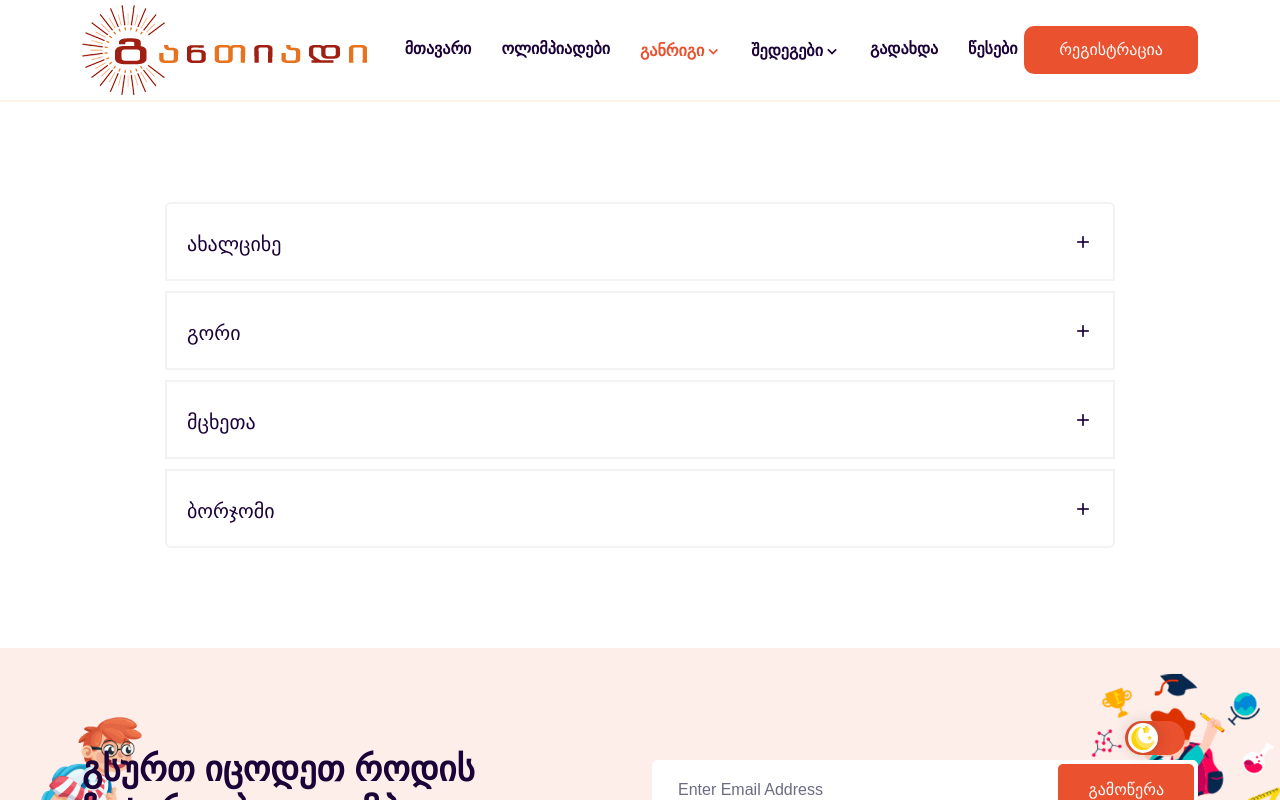
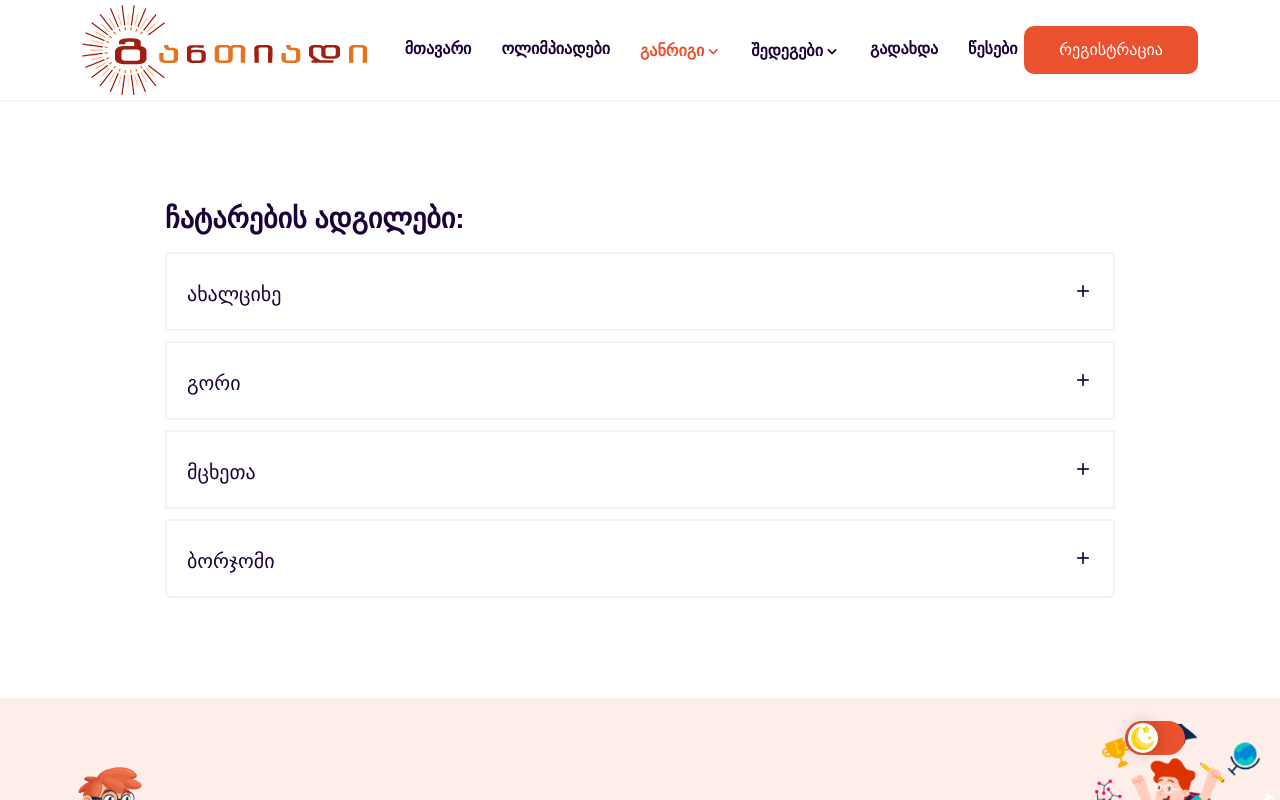
Before and after one commit to knebadze/gantiadi, a Vue app: page /place in a window 1280 px wide. Shown: the top 800 px of the page. Built offline with nearby package versions, Linux system fonts and the light colour scheme.

Commit message:
add place

```diff
--- a/src/components/home/MainBanner.vue
+++ b/src/components/home/MainBanner.vue
@@ -7,9 +7,9 @@
                         <div class="row align-items-center">
                             <div class="col-lg-6">
                                 <div class="main-banner-content">
-                                    <span>მიიღე მონაწილეობა, ისწავლე და განვითარდი</span>
-                                    <h1>შესაბამის ტექსტი ოლიმპიადაზე</h1>
-                                    <p>Lorem ipsum dolor sit amet, consectetur adipiscing elit, sed do eiusmod tempor incididunt ut labore et dolore magna aliqua. Quis ipsum suspendisse ultrices gravida. Risus commodo viverra maecenas accumsan lacus vel facilisis.</p>
+                                    <span>ვართ ერთად, ვაღწევთ წარმატებას!</span>
+                                    <h1>ოლიმპიადა განთიადი</h1>
+                                    <!-- <p>Lorem ipsum dolor sit amet, consectetur adipiscing elit, sed do eiusmod tempor incididunt ut labore et dolore magna aliqua. Quis ipsum suspendisse ultrices gravida. Risus commodo viverra maecenas accumsan lacus vel facilisis.</p> -->
 
                                     <div class="banner-btn">
                                         <router-link to="/events" class="default-btn">
--- a/src/components/home/WhoWeAre.vue
+++ b/src/components/home/WhoWeAre.vue
@@ -1,4 +1,10 @@
 <script setup>
+import { ref } from 'vue';
+    const type = ref([
+        'გუნდური',
+        'ინდივიდუალური',
+        'პირველკლასელთა'
+    ])
 </script>
 <template>
     <section class="who-we-are ptb-100">
@@ -8,15 +14,18 @@
                     <div class="who-we-are-content">
                         <span>ვინ ვართ ჩვენ</span>
                         <h3>ოლიმპიადა განთიადი</h3>
-                        <p>Lorem ipsum dolor sit amet, consectetur adipiscing elit, sed do eiusmod tempor incididunt ut labore et dolore magna aliqua. Quis ipsum suspendisse ultrices gravida. Risus commodo viverra maecenas accumsan lacus vel facilisis.</p>
-                        <p>Lorem ipsum dolor sit amet, consectetur adipiscing elit, sed do eiusmod tempor incididunt ut labore et dolore magna aliqua.</p>
+                        <p>სასკოლო ოლიმპიადა <q>განთიადი</q> არის ორგანიზაცია, რომელიც ხელს უწყობს განათლების განვითარებას, წახალისებას.
+                            ჩვენთან თითოეული გამარჯვებული მონაწილე ჯილდოვდება შესაბამისი პრიზით და სერტიფიკატით.
+                            ოლიმპიადის ტესტებზე მუშაობენ კომპეტენტური მასწავლებლები და ფსიქოლოგები, რათა დავალებები ზუსტად შეესაბამებოდეს ბავშვების ცოდნის დონეს.
+                             <q>განთიადი</q> მოსწავლეებს სთავაზობს რამდენიმე სახის ოლიმპიადას:</p>
+                        <!-- <p>Lorem ipsum dolor sit amet, consectetur adipiscing elit, sed do eiusmod tempor incididunt ut labore et dolore magna aliqua.</p> -->
 
                         <ul class="who-we-are-list">
-                            <li>
-                                <span>1</span>
-                                Homelike Environment
+                            <li v-for="(item, index) in type" :key="index">
+                                <span>{{ index+1 }}</span>
+                                {{ item }} ოლიმპიადა
                             </li>
-                            <li>
+                            <!-- <li>
                                 <span>2</span>
                                 Quality Educators
                             </li>
@@ -27,7 +36,7 @@
                             <li>
                                 <span>4</span>
                                 Play to Learn
-                            </li>
+                            </li> -->
                         </ul>
                         <!-- <div class="who-we-are-btn">
                             <a href="#" class="default-btn">მეტის ნახვა</a>
--- a/src/views/HomeView.vue
+++ b/src/views/HomeView.vue
@@ -2,7 +2,7 @@
   import MainBanner from '@/components/home/MainBanner.vue'
   import ActiveEvent from '@/components/home/ActiveEvent.vue';
   import WhoWeAreVue from '@/components/home/WhoWeAre.vue';
-  import FunFacts from '@/components/home/FunFacts.vue';
+  // import FunFacts from '@/components/home/FunFacts.vue';
 </script>
 
 <template>
@@ -11,6 +11,6 @@
     <ActiveEvent />
     <WhoWeAreVue />
 
-    <FunFacts />
+    <!-- <FunFacts /> -->
   </main>
 </template>
--- a/src/views/PlaceView.vue
+++ b/src/views/PlaceView.vue
@@ -1,34 +1,103 @@
 <script setup>
-    import Accordion from '@/components/AccordionUl.vue';
+    // import Accordion from '@/components/AccordionUl.vue';
     import { ref } from 'vue';
     const accordionItems =  ref([
         {
             title: "ახალციხე",
-            content: "Lorem ipsum dolor sit amet, consectetur adipiscing elit, sed do eiusmod tempor incididunt ut labore et dolore magna aliqua."
+            content:[
+                {
+                    class: 'პირველი, მოერე',
+                    place: 'მესხეთის ქუჩა',
+                    date: '29.02.2024',
+                    time: '12:00',
+                },
+                {
+                    class: 'მესამე, მეოთხე',
+                    place: 'თამარ მეფის ქუჩა',
+                    date: '01.03.2024',
+                    time: '13:00',
+                }
+            ]
+
+
         },
         {
             title: "გორი",
-            content: "Lorem ipsum dolor sit amet, consectetur adipiscing elit, sed do eiusmod tempor incididunt ut labore et dolore magna aliqua."
+            content:[
+                {
+                    class: 'პირველი, მოერე',
+                    place: 'მესხეთის ქუჩა',
+                    date: '29.02.2024',
+                    time: '12:00',
+                }
+            ]
         },
         {
             title: "მცხეთა",
-            content: "Lorem ipsum dolor sit amet, consectetur adipiscing elit, sed do eiusmod tempor incididunt ut labore et dolore magna aliqua."
+            content:[
+                {
+                    class: 'პირველი, მოერე',
+                    place: 'მესხეთის ქუჩა',
+                    date: '29.02.2024',
+                    time: '12:00',
+                },
+                {
+                    class: 'მესამე, მეოთხე',
+                    place: 'თამარ მეფის ქუჩა',
+                    date: '01.03.2024',
+                    time: '13:00',
+                }
+            ]
         },
         {
             title: "ბორჯომი",
-            content: "Lorem ipsum dolor sit amet, consectetur adipiscing elit, sed do eiusmod tempor incididunt ut labore et dolore magna aliqua."
+            content:[
+                {
+                    class: 'პირველი, მოერე',
+                    place: 'მესხეთის ქუჩა',
+                    date: '29.02.2024',
+                    time: '12:00',
+                }
+            ]
         },
 
 
     ])
+    const activeIndex = ref(null)
+    const toggleAccordion = (index) => {
+        activeIndex.value = activeIndex.value === index ? null : index;
+    }
 </script>
 <template>
     <div>
         <div class="testimonials-area bg-color " style="height: 2px;"></div>
         <section class="privacy-policy-area ptb-100">
             <div class="container">
+
                 <div class="privacy-policy-accordion">
-                    <Accordion :accordionItems="accordionItems"/>
+                    <h3 class="mb-3">ჩატარების ადგილები:</h3>
+                    <ul class="accordion">
+                        <li class="accordion-item" v-for="(item, index) in accordionItems" :key="index">
+                            <a class="accordion-title" href="javascript:void(0)" @click="toggleAccordion(index)" :class="{ active: activeIndex === index }">
+                                <i class='bx bx-plus'></i>
+                                {{ item.title }}
+                            </a>
+
+                            <div class="accordion-content" :class="{ show: activeIndex === index }">
+                                <div class="row row-cols-1 row-cols-lg-2 gy-1 g-lg-1">
+                                    <div class="col" v-for="(i, ind) in item.content" :key="ind">
+                                        <p><strong>ადგილი:</strong> {{ i.place }}</p>
+                                        <p><strong>კლასი:</strong> {{ i.class }}</p>
+                                        <p><strong>თარიღი:</strong> {{ i.date }}</p>
+                                        <p><strong>საათი:</strong> {{ i.time }}</p>
+                                    </div>
+
+                                </div>
+                                <!-- <span></span><p v-for="(item, index) in item.content" :key="index"> {{ `${index + 1}. ${item};` }}</p> -->
+                            </div>
+                        </li>
+
+                    </ul>
                 </div>
             </div>
         </section>
```
